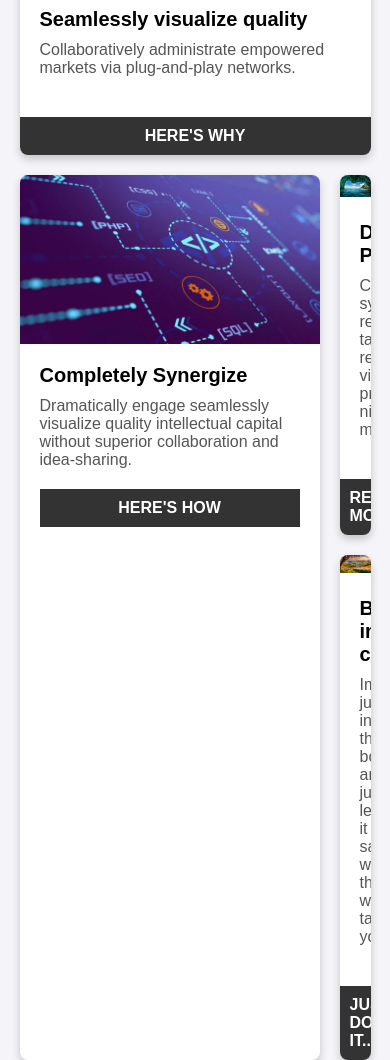
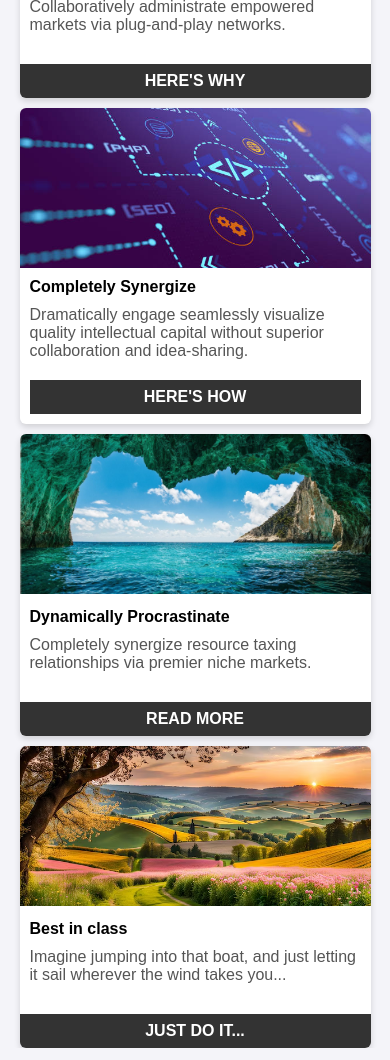
Before and after one commit to aanastasiaakk/web-technologies, a plain HTML site: page lab9webtech/ex2/ex2.html in a window 390 px wide. Drawn offline with Linux system fonts and the light colour scheme; files whose address does not match are found by name.

Commit message:
Add lab 9 and course

```diff
--- a/lab9webtech/ex2/styles.css
+++ b/lab9webtech/ex2/styles.css
@@ -77,3 +77,66 @@ body {
   .longcard .card-content, .longcard .button {
     margin-top: 0;
   }
+
+  @media (max-width: 768px) {
+    .container {
+        grid-template-columns: repeat(auto-fit, minmax(250px, 1fr));
+        gap: 15px;
+    }
+
+    .bigcard {
+        grid-column: span 1;
+    }
+
+    .longcard {
+        grid-row: auto;
+    }
+
+    .card img, .bigcard img, .longcard img {
+        max-height: 180px;
+    }
+
+    h3 {
+        font-size: 18px;
+    }
+
+    .card-content {
+        padding: 15px;
+    }
+}
+
+@media (max-width: 576px) {
+    .container {
+        grid-template-columns: 1fr;
+        gap: 10px;
+    }
+
+    .bigcard {
+        grid-column: span 1;
+    }
+
+    .longcard {
+        grid-row: auto;
+    }
+
+    .card, .bigcard, .longcard {
+        border-radius: 6px;
+        box-shadow: 0 3px 6px rgba(0, 0, 0, 0.15);
+    }
+
+    .card img, .bigcard img, .longcard img {
+        max-height: 160px;
+    }
+
+    .card-content {
+        padding: 10px;
+    }
+
+    h3 {
+        font-size: 16px;
+    }
+
+    .button {
+        padding: 8px;
+    }
+}
--- a/lab9webtech/ex3/styles.css
+++ b/lab9webtech/ex3/styles.css
@@ -48,3 +48,42 @@ body {
     padding: 20px;
     text-align: center;
 }
+
+@media (max-width: 768px) {
+    .container {
+        grid-template-areas:
+            "header"
+            "nav"
+            "article"
+            "ads"
+            "footer";
+        grid-template-columns: 1fr;
+        grid-template-rows: auto;
+        height: auto;
+    }
+
+    .nav {
+        text-align: center;
+    }
+
+    .article, .ads, .footer {
+        text-align: left;
+    }
+}
+
+@media (max-width: 576px) {
+    .container {
+        grid-template-areas:
+            "header"
+            "nav"
+            "article"
+            "ads"
+            "footer";
+        gap: 5px;
+    }
+
+    .header, .nav, .article, .ads, .footer {
+        padding: 15px;
+        font-size: 0.9em;
+    }
+}
--- a/lab9webtech/ex4/styles.css
+++ b/lab9webtech/ex4/styles.css
@@ -91,3 +91,27 @@
     grid-row-start:11;
     grid-row-end:13;
 }
+
+@media (max-width: 768px) {
+    .container {
+        grid-template-columns: repeat(3, 1fr);
+    }
+
+    .block1, .block2, .block3, .block4, .block5, .block6,
+    .block7, .block8, .block9, .block10, .block11, .block12,
+    .block13, .block14, .block15, .block16 {
+        grid-column: span 3;
+    }
+}
+
+@media (max-width: 576px) {
+    .container {
+        grid-template-columns: repeat(2, 1fr);
+    }
+
+    .block1, .block2, .block3, .block4, .block5, .block6,
+    .block7, .block8, .block9, .block10, .block11, .block12,
+    .block13, .block14, .block15, .block16 {
+        grid-column: span 2;
+    }
+}
```
Also changed, not shown: lab9webtech/ex1/styles.css (+42 -2 lines).
